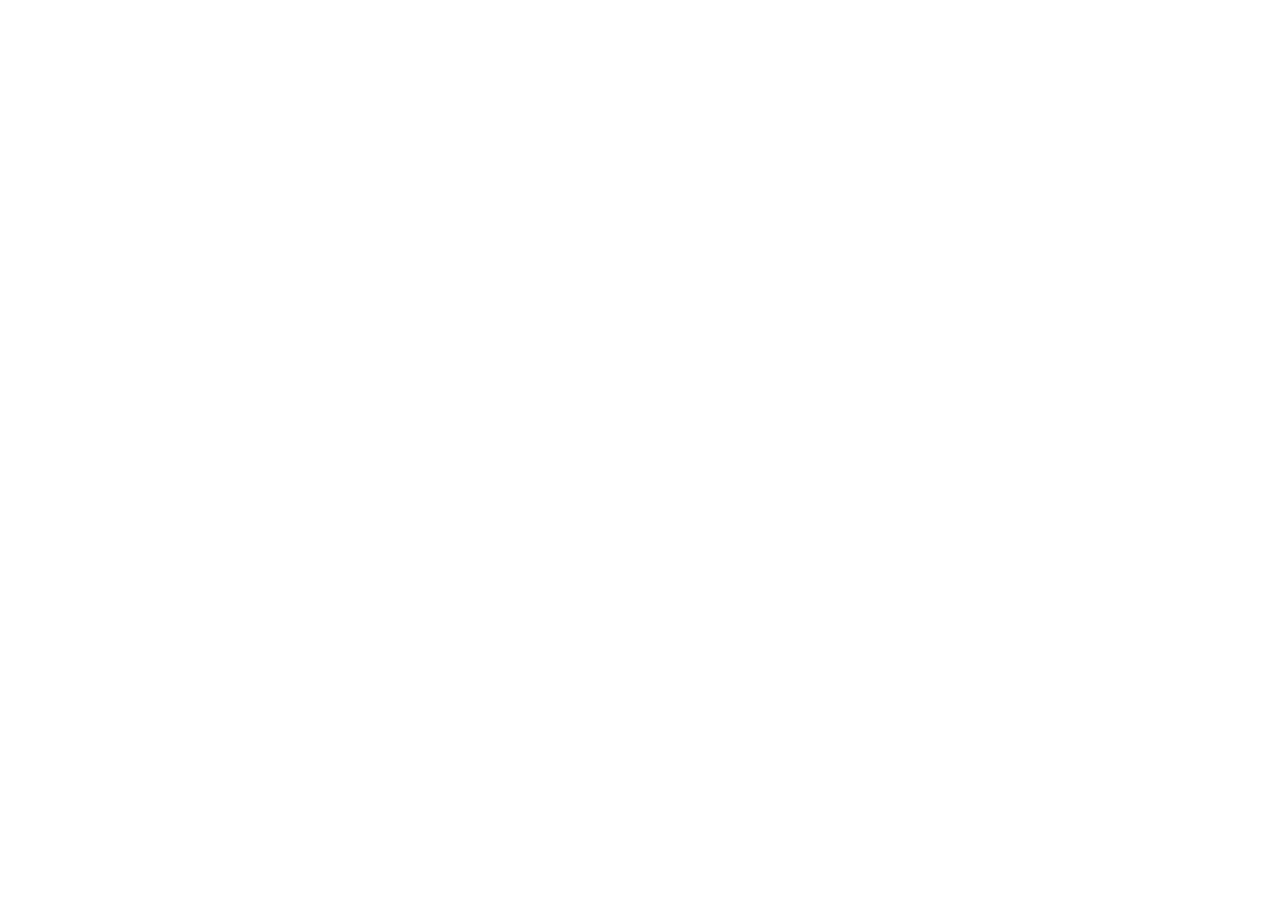
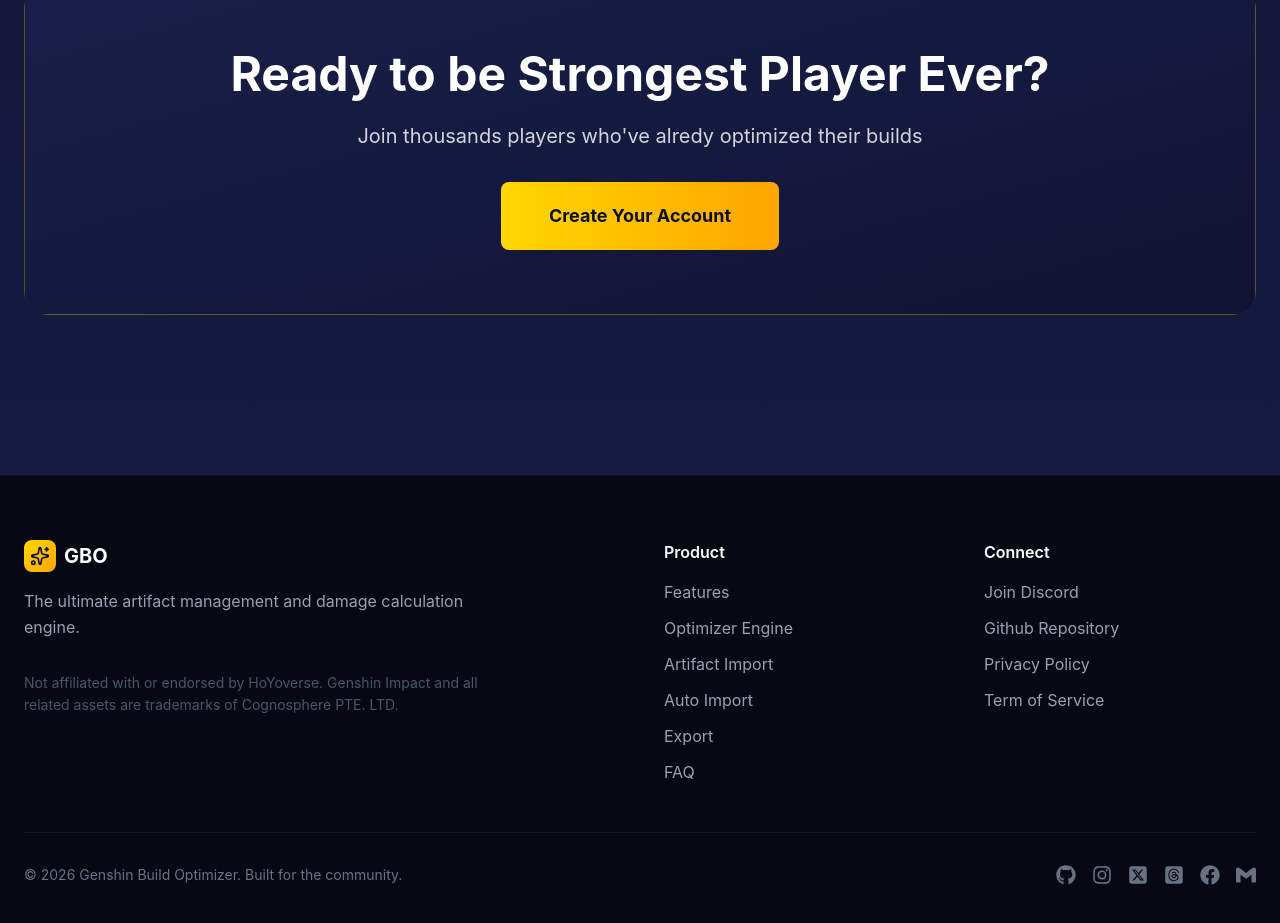
Before and after one commit to vion-15/GBO-Monarch, a React (Vite) app in the folder frontend/: page / in a window 1280 px wide. Shown: the part 1880-2803 px from the top of the page. Before the commit the page ends 1785 px from the top, so only its background shows below. Built offline with nearby package versions, Linux system fonts and the light colour scheme.

Commit message:
feat: Complete CTA section & Footer Components

```diff
--- a/frontend/package.json
+++ b/frontend/package.json
@@ -15,6 +15,7 @@
     "motion": "^12.39.0",
     "react": "^19.2.6",
     "react-dom": "^19.2.6",
+    "react-icons": "^5.6.0",
     "react-router": "^7.15.1",
     "tailwindcss": "^4.3.0"
   },
--- /dev/null
+++ b/frontend/src/components/Footer.jsx
@@ -0,0 +1,90 @@
+import { Sparkles } from "lucide-react";
+import { FaFacebook, FaGithub, FaInstagram } from "react-icons/fa";
+import { FaSquareThreads, FaSquareXTwitter } from "react-icons/fa6";
+import { SiGmail } from "react-icons/si";
+
+export default function Footer() {
+    return (
+        <footer className="bg-[#060914] border-t border-white/5">
+            <div className="max-w7xl mx-auto px-6 py-16">
+                <div className="grid md:grid-cols-12 gap-12 mb-12">
+                    <div className="md:col-span-5">
+                        <div className="flex items-center gap-2 mb-4">
+                            <div className="w-8 h-8 bg-linear-to-br from-[#FFD700] to-[#FFA500] rounded-lg flex items-center justify-center">
+                                <Sparkles className="w-5 h-5 text-[#0a0e27]"/>
+                            </div>
+                            <span className="text-xl font-bold text-white">GBO</span>
+                        </div>
+                        <p className="text-gray-400 mb-8 leading-relaxed">The ultimate artifact management and damage calculation engine.</p>
+                        <p className="text-gray-600 text-sm leading-relaxed">Not affiliated with or endorsed by HoYoverse. Genshin Impact and all related assets are trademarks of Cognosphere PTE. LTD.</p>
+                    </div>
+
+                    {/* Column Products */}
+                    <div className="md:col-span-3 md:col-start-7">
+                        <h3 className="text-white font-semibold mb-4">Product</h3>
+                        <ul className="space-y-3">
+                            <li>
+                                <a href="#feature" className="text-gray-400 hover:text-white transition-colors">Features</a>
+                            </li>
+                            <li>
+                                <a href="optimizerEngine" className="text-gray-400 hover:text-white transition-colors">Optimizer Engine</a>
+                            </li>
+                            <li>
+                                <a href="#artifactImport" className="text-gray-400 hover:text-white transition-colors">Artifact Import</a>
+                            </li>
+                            <li>
+                                <a href="#autoImport" className="text-gray-400 hover:text-white transition-colors">Auto Import</a>
+                            </li>
+                            <li>
+                                <a href="#export" className="text-gray-400 hover:text-white transition-colors">Export</a>
+                            </li>
+                            <li>
+                                <a href="#FAQ" className="text-gray-400 hover:text-white transition-colors">FAQ</a>
+                            </li>
+                        </ul>
+                    </div>
+
+                    {/* Connect & Legal Column */}
+                    <div className="md:col-span-3">
+                        <h3 className="text-white font-semibold mb-4">Connect</h3>
+                        <ul className="space-y-3">
+                            <li>
+                                <a href="#discord" className="text-gray-400 hover:text-white transition-colors">Join Discord</a>
+                            </li>
+                            <li>
+                                <a href="#githubRepo" className="text-gray-400 hover:text-white transition-colors">Github Repository</a>
+                            </li>
+                            <li>
+                                <a href="#privacyPolicy" className="text-gray-400 hover:text-white transition-colors">Privacy Policy</a>
+                            </li>
+                            <li>
+                                <a href="#terms" className="text-gray-400 hover:text-white transition-colors">Term of Service</a>
+                            </li>
+                        </ul>
+                    </div>
+                </div>
+
+                {/* Copyright Bar */}
+                <div className="pt-8 border-t border-white/5">
+                    <div className="flex flex-col md:flex-row justify-between items-center gap-4">
+                        <p className="text-gray-500 text-sm">© 2026 Genshin Build Optimizer. Built for the community.</p>
+                        <div className="flex items-center gap-4">
+                            <a href="#github" className="text-gray-500
+                            hover:text-white transition-colors" aria-label="github"><FaGithub  className="w-5 h-5"/></a>
+                            <a href="#instagram" className="text-gray-500
+                            hover:text-white transition-colors" aria-label="instagram"><FaInstagram className="w-5 h-5"/></a>
+                            <a href="#x" className="text-gray-500
+                            hover:text-white transition-colors" aria-label="x/twitter"><FaSquareXTwitter className="w-5 h-5"/></a>
+                            <a href="#threads" className="text-gray-500
+                            hover:text-white transition-colors" aria-label="threads"><FaSquareThreads className="w-5 h-5"/></a>
+                            <a href="#facebook" className="text-gray-500
+                            hover:text-white transition-colors" aria-label="facebook"><FaFacebook className="w-5 h-5"/></a>
+                            <a href="#gmail" className="text-gray-500
+                            hover:text-white transition-colors" aria-label="gmail"><SiGmail className="w-5 h-5"/></a>
+                        </div>
+                    </div>
+                </div>
+            </div>
+        </footer>
+    )
+}
--- a/frontend/src/components/Header.jsx
+++ b/frontend/src/components/Header.jsx
@@ -16,7 +16,7 @@
 
                         {/* Navigasi */}
                         <nav className='hidden md:flex items-center gap-5'>
-                            <a href="" className='text-gray-300 hover:text-white transition-colors'>Features</a>
+                            <a href="#feature" className='text-gray-300 hover:text-white transition-colors'>Features</a>
                             <a href="" className='text-gray-300 hover:text-white transition-colors'>How It Works</a>
                             <a href="" className='text-gray-300 hover:text-white transition-colors'>FAQ</a>
                         </nav>
--- a/frontend/src/pages/LandingPage.jsx
+++ b/frontend/src/pages/LandingPage.jsx
@@ -1,6 +1,7 @@
 import Header from "../components/Header";
 import { Play, ArrowRight, Sparkles, Box, Target, FileBraces, Share } from "lucide-react";
 import { motion } from "motion/react";
+import Footer from "../components/Footer";
 
 export default function LandingPage() {
     return (
@@ -129,6 +130,32 @@
                     ))}
                 </div>
             </section>
+
+            {/* CTA */}
+            <section className="max-w-7xl mx-auto px-6 py-20 mb-20">
+                <motion.div
+                    initial={{ opacity: 0, y: 20 }}
+                    whileInView={{ opacity: 1, y: 0 }}
+                    viewport={{ once: true }}
+                    transition={{ duration: 0.6 }}
+                    className="relative overflow-hidden rounded-3xl"
+                >
+                    <div className="absolute inset-0 bg-linear-to-r from-[#FFD700] to-[#FFA500] opacity-10"></div>
+                    <div className="relative border border-[#FFD700]/30 bg-linear-to-br from-[#1a1f4a]
+                    to-[#0f1433] p-12 md:p-16 text-center">
+                        <h2 className="text-4xl md:text-5xl font-bold text-white mb-6">Ready to be Strongest Player Ever?</h2>
+                        <p className="text-xl text-gray-300 mb-8 max-w-2xl mx-auto">
+                            Join thousands players who've alredy optimized their builds
+                        </p>
+                        <button className="px-12 py-5 bg-linear-to-r from-[#FFD700] to-[#FFA500]
+                        text-[#0a0e27] font-bold text-lg rounded-lg hover:shadow-2xl hover:shadow-[#FFD700]/50 transition-all
+                        hover:scale-105">Create Your Account</button>
+                    </div>
+                </motion.div>
+            </section>
+
+            {/* Footer */}
+            <Footer />
         </div>
     )
 }
```
Also changed, not shown: 1 other file (tests, documents, lock files or other folders).
